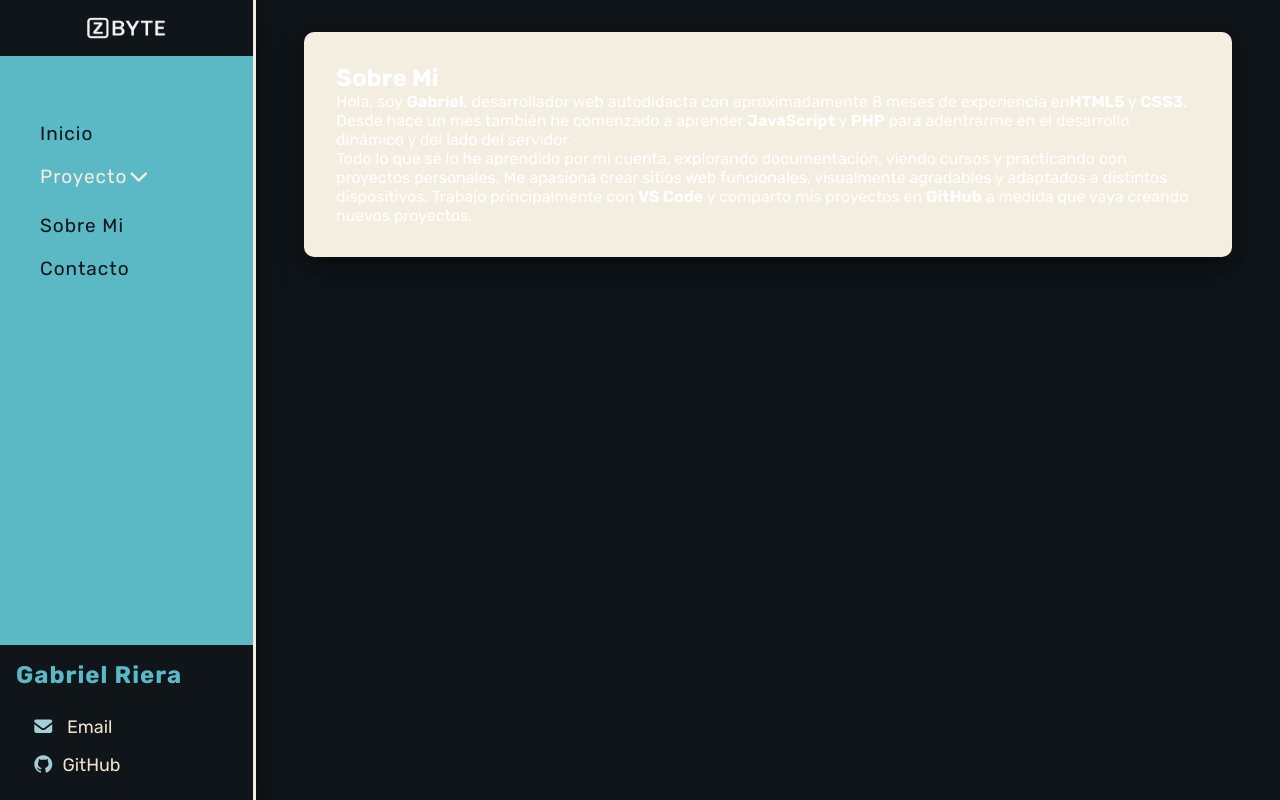
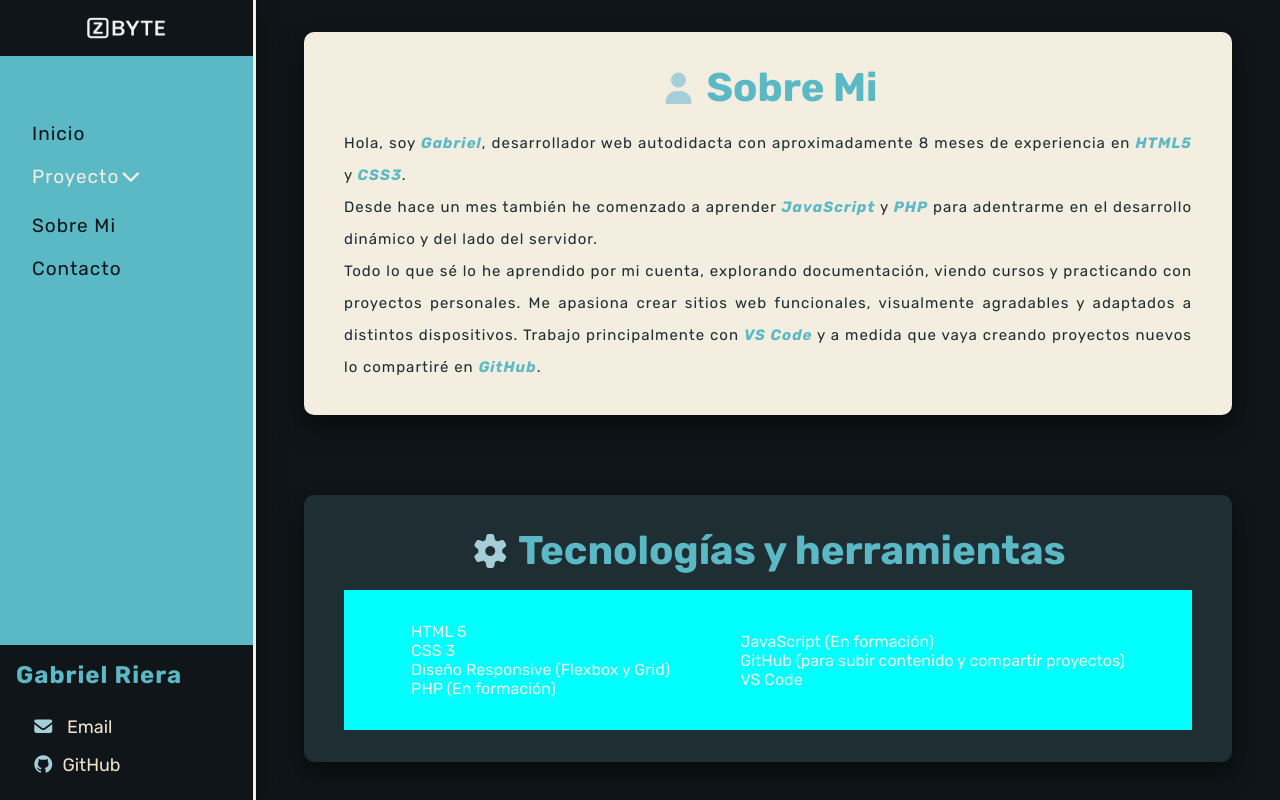
Before and after one commit to Zbyte83/gabi-dev-byte, a plain HTML site: page about.html in a window 1280 px wide. Drawn offline with Linux system fonts and the light colour scheme.

Commit message:
modificacion about

```diff
--- a/about.html
+++ b/about.html
@@ -55,11 +55,38 @@
 
   <main>
     <section class="section__about">
-      <h1 class="section__about--title">Sobre Mi</h1>
-      <p class="section__about--info">Hola, soy <strong>Gabriel</strong>, desarrollador web autodidacta con aproximadamente 8 meses de experiencia en<strong>HTML5</strong> y <strong>CSS3</strong>.</p>
+      <h1 class="section__about--title"><i class="fa-solid fa-user fa-fw about__icons"></i> Sobre Mi</h1>
+      <p class="section__about--info">Hola, soy <strong>Gabriel</strong>, desarrollador web autodidacta con aproximadamente 8 meses de experiencia en <strong>HTML5</strong> y <strong>CSS3</strong>.</p>
       <p class="section__about--info">Desde hace un mes también he comenzado a aprender <strong>JavaScript</strong> y <strong>PHP</strong> para adentrarme en el desarrollo dinámico y del lado del servidor.</p>
-      <p class="section_abouut--info">Todo lo que sé lo he aprendido por mi cuenta, explorando documentación, viendo cursos y practicando con proyectos personales. Me apasiona crear sitios web funcionales, visualmente agradables y adaptados a distintos dispositivos. Trabajo principalmente con <strong>VS Code</strong> y comparto mis proyectos en <strong>GitHub</strong> a medida que vaya creando nuevos proyectos.</p>
+      <p class="section__about--info">Todo lo que sé lo he aprendido por mi cuenta, explorando documentación, viendo cursos y practicando con proyectos personales. Me apasiona crear sitios web funcionales, visualmente agradables y adaptados a distintos dispositivos. Trabajo principalmente con <strong>VS Code</strong> y a medida que vaya creando proyectos nuevos lo compartiré en <strong>GitHub</strong>.</p>
     </section>
+
+    <section class="section__about section__skills">
+      <h2 class="section__about--title"><i class="fa-solid fa-gear fw fa about__icons"></i>Tecnologías y herramientas</h2>
+      <div class="section__skills--list">
+        <div class="list__left">
+          <ul class="skills__tecnologies list__none">
+            <li class="section__list">HTML 5</li>
+            <li class="section__list">CSS 3</li>
+            <li class="section__list">Diseño Responsive (Flexbox y Grid)</li>
+            <li class="section__list">PHP <span>(En formación)</span></li>
+          </ul>
+        </div>
+
+        <div class="list__right">
+          <ul class="skills__gears list__none">
+            <li class="section__list">JavaScript <spam>(En formación)</spam></li>
+            <li class="section__list">GitHub (para subir contenido y compartir proyectos)</li>
+            <li class="section__list">VS Code</li>
+          </ul>
+        </div>
+      </div>
+
+
+
+    </section>
+
+  </main>
 
 
 
--- a/assets/css/about.css
+++ b/assets/css/about.css
@@ -19,7 +19,7 @@ aside.nav__sidebar {
   width: 20%;
   min-height: 100vh;
   background-color: var(--color-blue);
-  padding: 1rem 1.5rem;
+  padding: 1rem;
   position: fixed;
   border-right: 3px solid var(--color-main);
   box-shadow: var(--box-shadow);
@@ -87,7 +87,7 @@ aside.nav__sidebar {
     content: "";
     width: 100%;
     height: 2px;
-    background-color: var(--bg-main);
+    background-color: var(--color-bg-card-small);
     position: absolute;
     bottom: -5px;
     left: 0;
@@ -114,7 +114,7 @@ aside.nav__sidebar {
     display: flex;
     align-items: flex-start;
     flex-direction: column;
-    border-left: 3px solid var(--bg-main);
+    border-left: 3px solid var(--color-main);
     transition:
         max-height 1s ease-in-out,
         opacity .8s ease-in-out;
@@ -122,9 +122,10 @@ aside.nav__sidebar {
 
   .sidebar__menu--dropdown > .sidebar__menu--link {
     font-size: 14px;
+    font-weight: 500;
     margin-top: 10px;
     margin-left: 10px;
-    color: #0000ff;
+    color: var(--color-bg-card-small);
   }
 
   .sidebar__menu--link i {
@@ -148,6 +149,7 @@ aside.nav__sidebar {
     align-items: flex-start;
     flex-direction: column;
     background-color: var(--bg-main);
+    padding: 1rem;
   }
 
   .sidebar__info {
@@ -191,5 +193,72 @@ main {
     min-height: 200px;
     border-radius: 10px;
     box-shadow: var(--box-shadow);
+    padding: 2rem 2.5rem;
+  }
+
+  .section__about--title {
+    display: flex;
+    align-items: center;
+    justify-content: center;
+    position: relative;
+    color: var(--color-blue);
+    font-size: 2.5rem;
+    margin-bottom: 1rem;
+  }
+
+  .section__about--title::after {
+    content: "";
+    position: absolute;
+    background-color: var(--color-blue);
+    width: 100%;
+    height: 2px;
+    bottom: -5px;
+    left: 50%;
+    transform-origin: center;
+    transform: translateX(-50%) scaleX(0);
+    transition: transform .5s ease;
+  }
+
+  .section__about--title:hover::after {
+    transform: translateX(-50%) scaleX(1);
+  }
+
+  .about__icons {
+    font-size: 2rem;
+    color: var(--color-icono);
+    margin-right: .5rem;
+  }
+
+  .section__about--info  {
+    color: var(--color-bg-card-small);
+    text-align: justify;
+    line-height: 2rem;
+    letter-spacing: 1px;
+    font-size: 15px;
+  }
+
+  .section__about--info strong {
+    color: var(--color-blue);
+    font-style: italic;
+  }
+
+  .section__skills {
+    margin-top: 5rem;
+    background-color: var(--color-bg-card-small);
+    color: var(--color-main);
+  }
+
+  .section__skills--list {
+    background-color: aqua;
+    width: 100%;
+    display: flex;
+    align-items: center;
+    justify-content: space-around;
     padding: 2rem;
   }
+
+
+
+  .list__none {
+    list-style: none;
+  }
```
